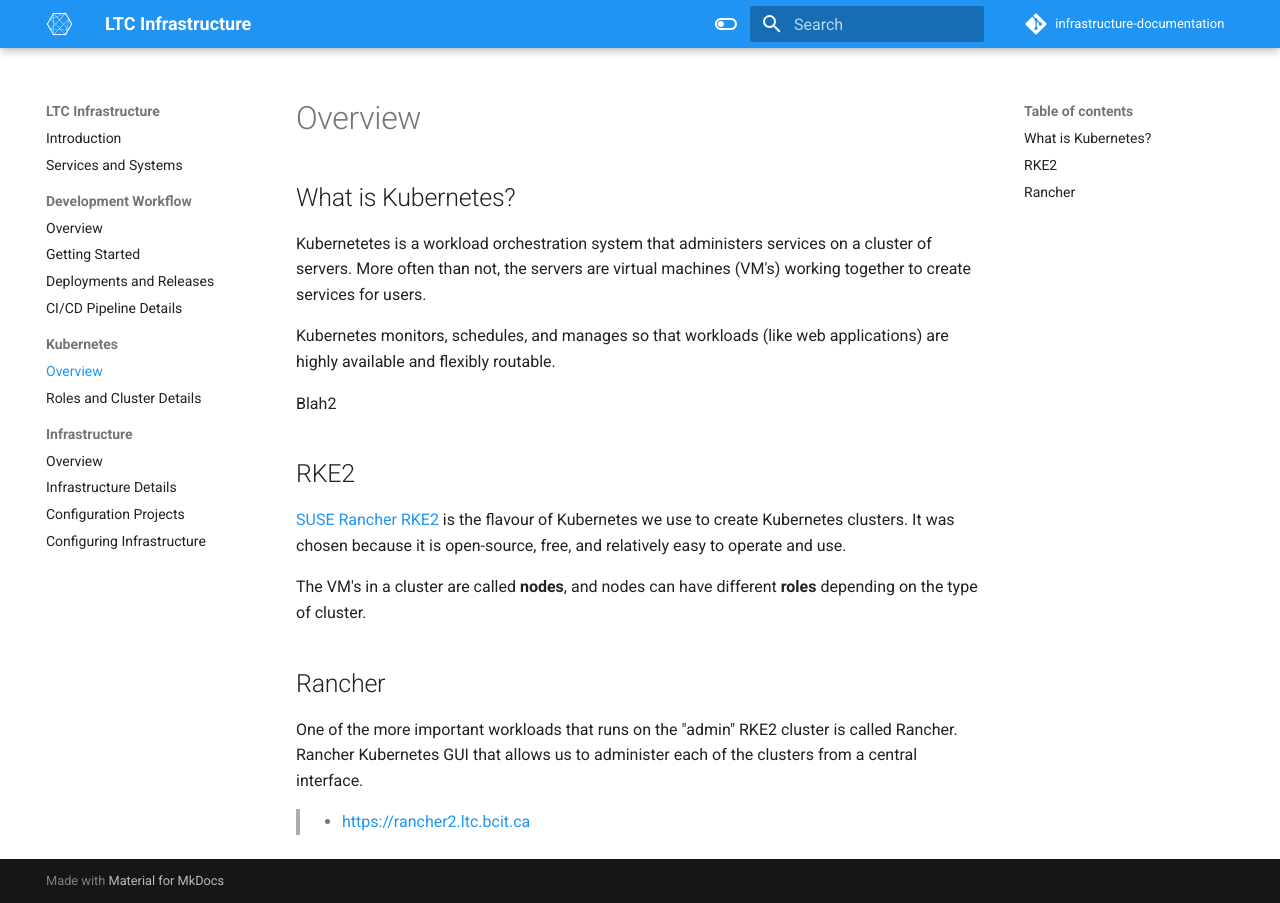
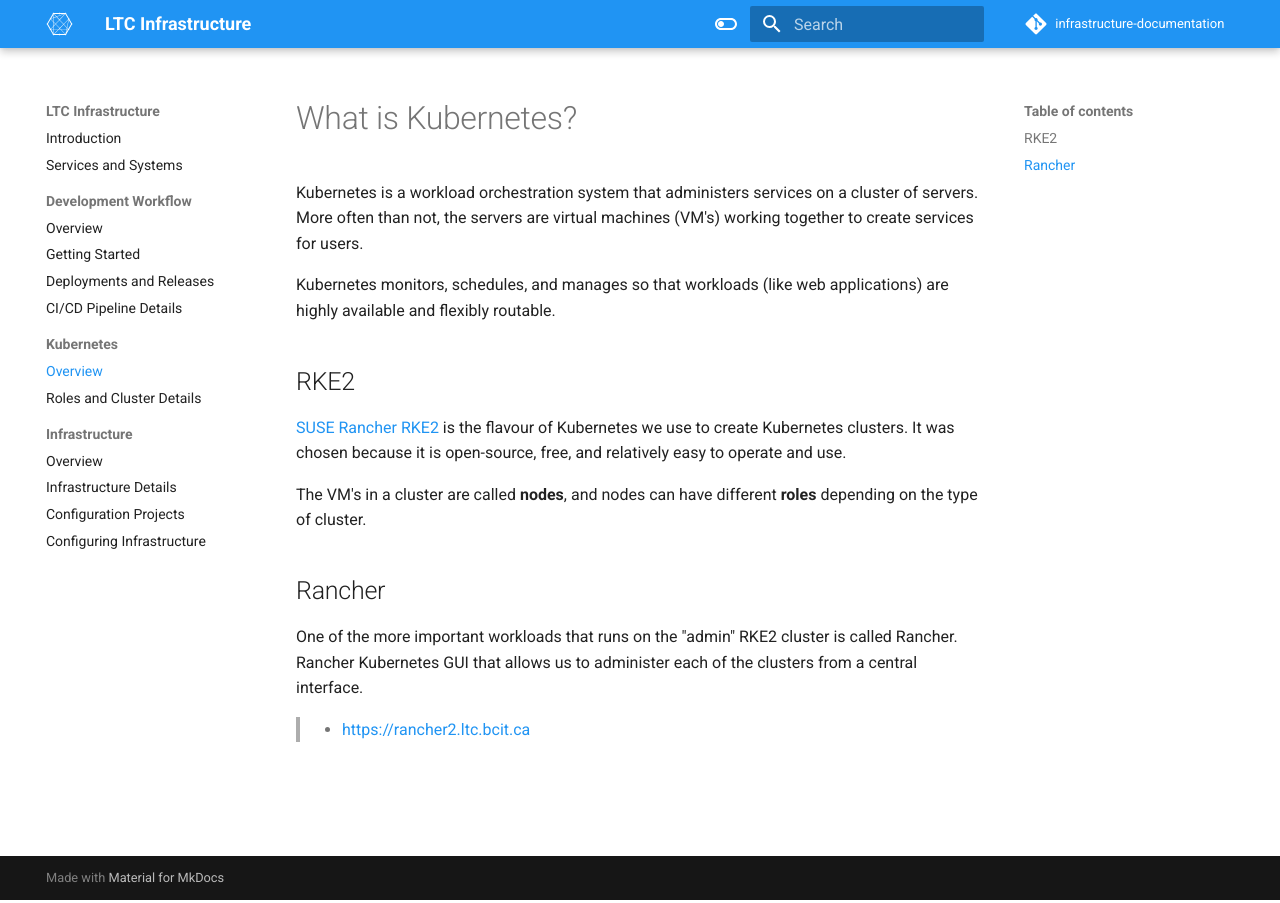
Before and after one commit to bcit-ltc/infrastructure-documentation, an MkDocs documentation site: the page built from docs/1_kubernetes/index.md, in a window 1280 px wide. Built offline with MkDocs 1.6.1 and Material for MkDocs 9.7.7, drawn with Linux system fonts in a browser that asks for light colours.

Commit message:
fix headings

```diff
--- a/docs/1_kubernetes/index.md
+++ b/docs/1_kubernetes/index.md
@@ -1,14 +1,13 @@
 ---
 title: Overview
 ---
+<!-- markdownlint-disable MD025 -->
 
-## What is Kubernetes?
+# What is Kubernetes?
 
-Kubernetetes is a workload orchestration system that administers services on a cluster of servers. More often than not, the servers are virtual machines (VM's) working together to create services for users.
+Kubernetes is a workload orchestration system that administers services on a cluster of servers. More often than not, the servers are virtual machines (VM's) working together to create services for users.
 
 Kubernetes monitors, schedules, and manages so that workloads (like web applications) are highly available and flexibly routable.
-
-Blah2
 
 ## RKE2
 
```
Also changed, not shown: docs/2_infrastructure/index.md (+3 -0 lines).
